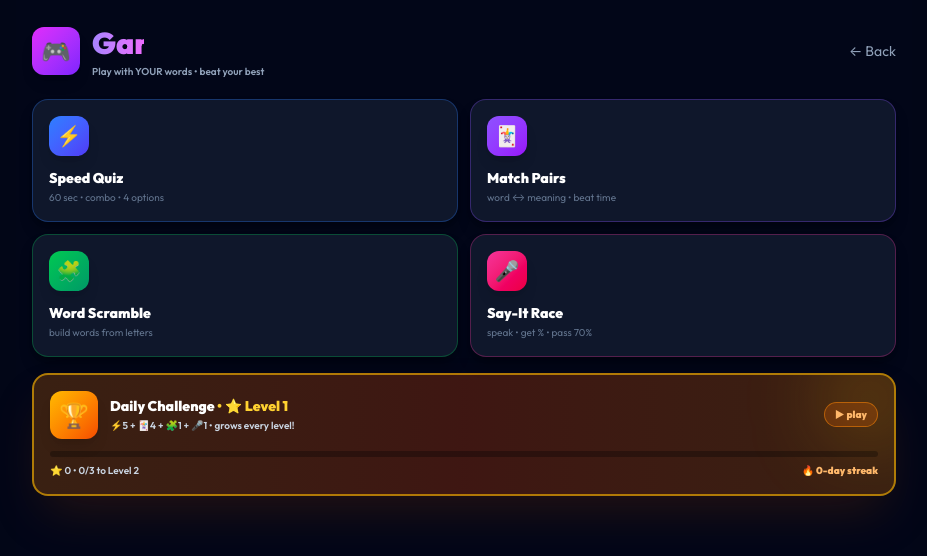
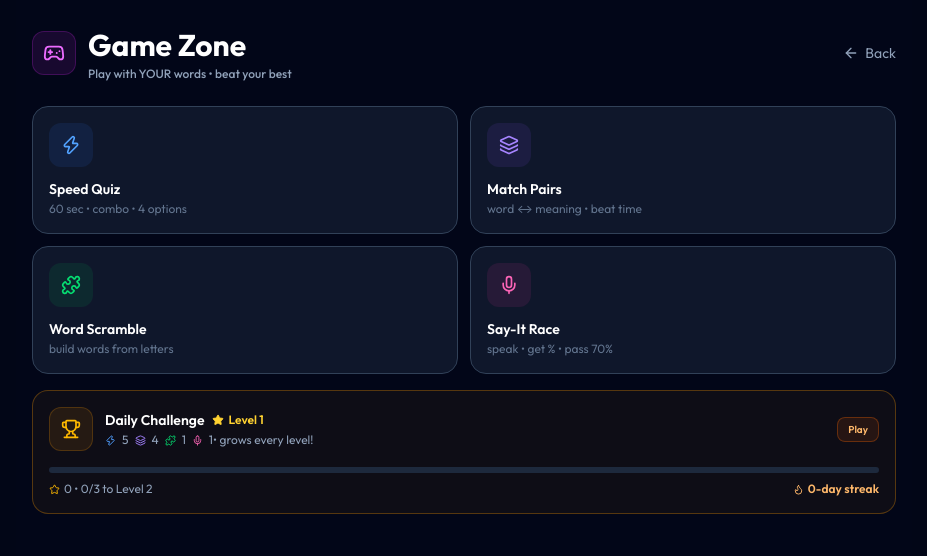
Before and after one commit to prashant14391443-ship-it/daily-goal, a Next.js app: page /games in a window 1280 px wide. Shown: the top 556 px of the page, without its empty margins (176-1103 px from the left). Built offline with nearby package versions, Linux system fonts and the light colour scheme; no server answers.

Commit message:
games: calm pass + lucide icons

```diff
--- a/app/games/page.tsx
+++ b/app/games/page.tsx
@@ -7,16 +7,16 @@ import Scramble from "@/app/components/games/Scramble";
 import SayItRace from "@/app/components/games/SayItRace";
 import DailyChallenge from "@/app/components/games/DailyChallenge";
 import { getBest, levelInfo, chalConfig } from "@/app/components/games/gameData";
-import { IconTile } from "@/app/components/ui";
+import { Gamepad2, Zap, Layers, Puzzle, Mic, Trophy, Flame, Star, ArrowLeft } from "lucide-react";
 
 type GameId = "" | "quiz" | "match" | "scramble" | "sayit" | "challenge";
 
 const TITLES: Record<string, string> = {
-  quiz: "⚡ Speed Quiz",
-  match: "🃏 Match Pairs",
-  scramble: "🧩 Word Scramble",
-  sayit: "🎤 Say-It Race",
-  challenge: "🏆 Daily Challenge",
+  quiz: "Speed Quiz",
+  match: "Match Pairs",
+  scramble: "Word Scramble",
+  sayit: "Say-It Race",
+  challenge: "Daily Challenge",
 };
 
 export default function GamesPage() {
@@ -51,8 +51,11 @@ export default function GamesPage() {
     return (
       <main className="min-h-screen bg-slate-950 text-white p-4 pb-24">
         <div className="flex justify-between items-center mb-6 max-w-md mx-auto">
-          <h1 className="text-xl font-black">{TITLES[game]}</h1>
-          <button onClick={exit} className="text-sm text-slate-400 press">← Games</button>
+          <h1 className="text-xl font-bold">{TITLES[game]}</h1>
+          <button onClick={exit} className="flex items-center gap-1.5 text-sm text-slate-400 hover:text-slate-300 transition-colors">
+            <ArrowLeft size={16} />
+            Games
+          </button>
         </div>
         {game === "quiz" && <SpeedQuiz onExit={exit} />}
         {game === "match" && <MatchPairs onExit={exit} />}
@@ -68,72 +71,103 @@ export default function GamesPage() {
   const progress = Math.min(100, ((chalStars - li.prev) / (li.next - li.prev)) * 100);
 
   const games = [
-    { id: "quiz" as GameId, emoji: "⚡", title: "Speed Quiz", desc: "60 sec • combo • 4 options", best: bests.quiz ? `${bests.quiz}` : null, grad: "bg-gradient-to-br from-blue-500 to-indigo-600", border: "border-blue-500/30" },
-    { id: "match" as GameId, emoji: "🃏", title: "Match Pairs", desc: "word ↔ meaning • beat time", best: bests.match ? `${bests.match}s` : null, grad: "bg-gradient-to-br from-violet-500 to-purple-600", border: "border-violet-500/30" },
-    { id: "scramble" as GameId, emoji: "🧩", title: "Word Scramble", desc: "build words from letters", best: bests.scramble ? `${bests.scramble}/5` : null, grad: "bg-gradient-to-br from-green-500 to-emerald-600", border: "border-green-500/30" },
-    { id: "sayit" as GameId, emoji: "🎤", title: "Say-It Race", desc: "speak • get % • pass 70%", best: bests.sayit ? `${bests.sayit}%` : null, grad: "bg-gradient-to-br from-pink-500 to-rose-600", border: "border-pink-500/30" },
+    { id: "quiz" as GameId, icon: Zap, title: "Speed Quiz", desc: "60 sec • combo • 4 options", best: bests.quiz ? `${bests.quiz}` : null, tint: "bg-blue-500/10 border-blue-500/20", color: "text-blue-400" },
+    { id: "match" as GameId, icon: Layers, title: "Match Pairs", desc: "word ↔ meaning • beat time", best: bests.match ? `${bests.match}s` : null, tint: "bg-violet-500/10 border-violet-500/20", color: "text-violet-400" },
+    { id: "scramble" as GameId, icon: Puzzle, title: "Word Scramble", desc: "build words from letters", best: bests.scramble ? `${bests.scramble}/5` : null, tint: "bg-green-500/10 border-green-500/20", color: "text-green-400" },
+    { id: "sayit" as GameId, icon: Mic, title: "Say-It Race", desc: "speak • get % • pass 70%", best: bests.sayit ? `${bests.sayit}%` : null, tint: "bg-pink-500/10 border-pink-500/20", color: "text-pink-400" },
   ];
 
   return (
     <main className="min-h-screen bg-slate-950 text-white px-4 pt-6 pb-24 max-w-4xl mx-auto">
       {/* header */}
-      <div className="flex items-center justify-between mb-2">
+      <div className="flex items-center justify-between mb-6">
         <div className="flex items-center gap-3">
-          <IconTile emoji="🎮" gradient="bg-gradient-to-br from-fuchsia-500 to-violet-600" size="lg" />
+          <div className="w-11 h-11 rounded-xl bg-fuchsia-500/10 border border-fuchsia-500/20 flex items-center justify-center">
+            <Gamepad2 size={22} className="text-fuchsia-400" />
+          </div>
           <div>
-            <h1 className="text-2xl font-black bg-gradient-to-r from-violet-400 to-fuchsia-400 bg-clip-text text-transparent">Game Zone</h1>
-            <p className="text-[10px] text-slate-400 font-semibold">Play with YOUR words • beat your best</p>
+            <h1 className="text-xl font-bold text-white">Game Zone</h1>
+            <p className="text-xs text-slate-400 font-medium">Play with YOUR words • beat your best</p>
           </div>
         </div>
-        <Link href="/speaking" className="text-sm text-slate-400 press">← Back</Link>
+        <Link href="/speaking" className="flex items-center gap-1.5 text-sm text-slate-400 hover:text-slate-300 transition-colors">
+          <ArrowLeft size={16} />
+          Back
+        </Link>
       </div>
 
       {/* game cards */}
-      <div className="grid grid-cols-2 gap-3 mt-5">
-        {games.map((g) => (
+      <div className="grid grid-cols-2 gap-3">
+        {games.map((g) => {
+          const Icon = g.icon;
+          return (
             <button
               key={g.id}
               onClick={() => setGame(g.id)}
-            className={`press relative bg-slate-900 p-4 rounded-2xl border ${g.border} shadow-lg shadow-black/30 text-left hover:shadow-xl transition-all overflow-hidden`}
+              className="relative bg-slate-900 p-4 rounded-2xl border border-slate-700 hover:border-slate-600 text-left transition-colors overflow-hidden"
             >
               {g.best && (
-              <div className="absolute top-2 right-2 bg-amber-500/20 border border-amber-500/40 text-amber-300 text-[10px] font-black px-2 py-0.5 rounded-full flex items-center gap-0.5">
-                <span>🏆</span>{g.best}
+                <div className="absolute top-3 right-3 bg-amber-500/10 border border-amber-500/20 text-amber-300 text-[10px] font-semibold px-2 py-1 rounded-lg flex items-center gap-1">
+                  <Trophy size={10} />
+                  {g.best}
                 </div>
               )}
-            <IconTile emoji={g.emoji} gradient={g.grad} />
-            <p className="font-black mt-3 text-sm text-white">{g.title}</p>
-            <p className="text-[10px] text-slate-500 mt-0.5">{g.desc}</p>
+              <div className={`w-11 h-11 rounded-xl ${g.tint} flex items-center justify-center mb-3`}>
+                <Icon size={20} className={g.color} />
+              </div>
+              <p className="font-semibold text-sm text-white">{g.title}</p>
+              <p className="text-xs text-slate-500 mt-0.5">{g.desc}</p>
             </button>
-        ))}
+          );
+        })}
       </div>
 
-      {/* 🏆 DAILY CHALLENGE — glowing lobby card */}
+      {/* 🏆 DAILY CHALLENGE */}
       <button
-        onClick={() => setGame("chal" as GameId)}
-        className="press mt-4 w-full relative overflow-hidden rounded-2xl border-2 border-amber-400/60 bg-gradient-to-r from-amber-600/25 via-orange-600/25 to-amber-600/25 p-4 text-left shadow-2xl shadow-amber-900/30"
+        onClick={() => setGame("challenge" as GameId)}
+        className="mt-4 w-full relative overflow-hidden rounded-2xl border border-amber-500/30 bg-amber-500/5 p-4 text-left hover:border-amber-500/50 transition-colors"
       >
-        <div className="absolute -right-6 -top-6 w-24 h-24 bg-amber-400/20 rounded-full blur-2xl" />
         <div className="relative flex items-center gap-3">
-          <IconTile emoji="🏆" gradient="bg-gradient-to-br from-amber-400 to-orange-600" size="lg" />
+          <div className="w-11 h-11 rounded-xl bg-amber-500/10 border border-amber-500/20 flex items-center justify-center flex-shrink-0">
+            <Trophy size={20} className="text-amber-400" />
+          </div>
           <div className="flex-1 min-w-0">
-            <p className="font-black text-sm text-white">
-              Daily Challenge <span className="text-amber-300">• ⭐ Level {li.level}</span>
+            <p className="font-semibold text-sm text-white flex items-center gap-2">
+              Daily Challenge
+              <span className="text-amber-300 flex items-center gap-1 text-xs">
+                <Star size={12} fill="currentColor" />
+                Level {li.level}
+              </span>
             </p>
-            <p className="text-[10px] text-slate-300 font-semibold mt-0.5">
-              ⚡{cfg.quiz} + 🃏{cfg.match} + 🧩{cfg.scram} + 🎤{cfg.say} {li.level >= 3 ? "• HARD MODE" : "• grows every level!"}
+            <p className="text-xs text-slate-400 mt-0.5 flex items-center gap-1.5 flex-wrap">
+              <Zap size={11} className="text-blue-400" />{cfg.quiz}
+              <Layers size={11} className="text-violet-400" />{cfg.match}
+              <Puzzle size={11} className="text-green-400" />{cfg.scram}
+              <Mic size={11} className="text-pink-400" />{cfg.say}
+              {li.level >= 3 ? "• HARD MODE" : "• grows every level!"}
             </p>
           </div>
-          <span className={`shrink-0 text-[10px] font-black px-2.5 py-1 rounded-full border ${chalDone ? "bg-emerald-500/20 border-emerald-400/50 text-emerald-300" : "bg-orange-500/20 border-orange-400/50 text-orange-300"}`}>
-            {chalDone ? "✅ done" : "▶ play"}
+          <span className={`shrink-0 text-[10px] font-semibold px-2.5 py-1 rounded-lg border ${
+            chalDone
+              ? "bg-emerald-500/10 border-emerald-500/30 text-emerald-300"
+              : "bg-orange-500/10 border-orange-500/30 text-orange-300"
+          }`}>
+            {chalDone ? "Done" : "Play"}
           </span>
         </div>
-        <div className="relative h-1.5 bg-black/30 rounded-full mt-3 overflow-hidden">
-          <div className="h-full bg-gradient-to-r from-amber-400 to-yellow-300 rounded-full" style={{ width: `${progress}%` }} />
+
+        <div className="relative h-1.5 bg-slate-800 rounded-full mt-4 overflow-hidden">
+          <div className="h-full bg-amber-500 rounded-full transition-all" style={{ width: `${progress}%` }} />
         </div>
-        <div className="relative flex justify-between mt-1.5">
-          <p className="text-[10px] text-slate-300 font-semibold">⭐ {chalStars} • {chalStars - li.prev}/{li.next - li.prev} to Level {li.level + 1}</p>
-          <p className="text-[10px] font-black text-orange-300">🔥 {chalStreak}-day streak</p>
+        <div className="relative flex justify-between mt-2">
+          <p className="text-xs text-slate-400 flex items-center gap-1">
+            <Star size={11} className="text-amber-400" />
+            {chalStars} • {chalStars - li.prev}/{li.next - li.prev} to Level {li.level + 1}
+          </p>
+          <p className="text-xs font-semibold text-orange-300 flex items-center gap-1">
+            <Flame size={11} />
+            {chalStreak}-day streak
+          </p>
         </div>
       </button>
     </main>
```
Lines whose indentation alone changed are shown as unchanged.
